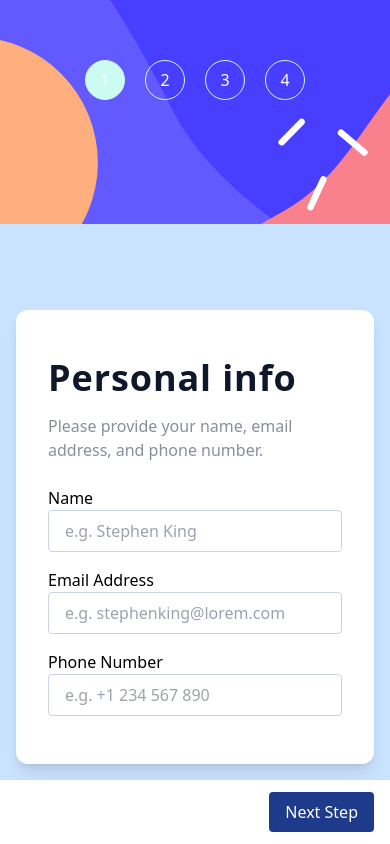
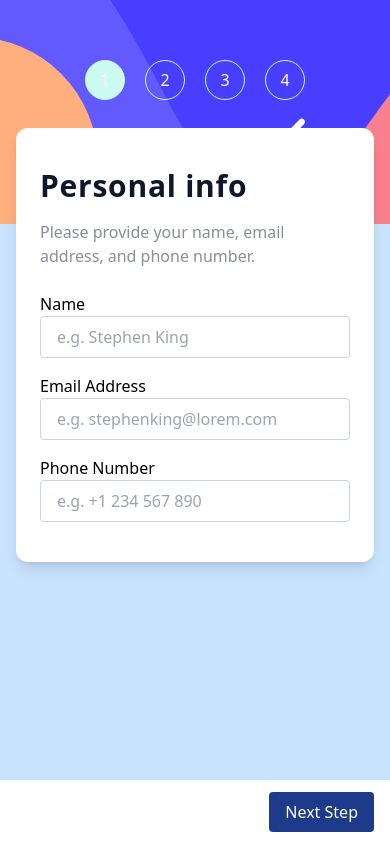
Before and after one commit to RedouaneAjgagal/multi-step-form, a React (Vite) app: page / in a window 390 px wide. Built offline with nearby package versions, Linux system fonts and the light colour scheme.

Commit message:
Finishing mobile design

```diff
--- a/src/App.tsx
+++ b/src/App.tsx
@@ -2,7 +2,7 @@ import PageContainer from "./components/PageContainer"
 function App() {
 
   return (
-    <main className="flex flex-col min-h-screen bg-blue-300/50">
+    <main className="flex flex-col bg-blue-300/50">
       <PageContainer />
     </main>
   )
--- a/src/components/PageContainer.tsx
+++ b/src/components/PageContainer.tsx
@@ -6,7 +6,7 @@ import Submit from './Submit'
 
 const PageContainer = () => {
     return (
-        <div className=' flex flex-col gap-4 justify-between min-h-screen'>
+        <div className='flex flex-col gap-4 min-h-screen'>
             <Steps />
             <Submit />
         </div>
--- a/src/components/Submit.tsx
+++ b/src/components/Submit.tsx
@@ -69,8 +69,8 @@ const Submit = () => {
         }
     }
     return (
-        <form onSubmit={submitHandler} className='flex flex-col justify-between gap-4'>
-            <section className='px-4 items-center'>
+        <form onSubmit={submitHandler} className='flex flex-col justify-between gap-4 h-full min-h-screen'>
+            <section className='px-4 items-center relative z-10 mt-32'>
                 <Card>
                     {steps.currentStep === 1 && <PersonalInfo errors={errors} />}
                     {steps.currentStep === 2 && <Plans />}
--- a/src/components/UI/Card.tsx
+++ b/src/components/UI/Card.tsx
@@ -6,7 +6,7 @@ interface Props {
 
 const Card: React.FC<Props> = (props) => {
     return (
-        <div className='px-4 py-10 bg-white rounded-xl shadow-lg w-full'>
+        <div className='px-2 py-8 bg-white rounded-xl shadow-lg w-full '>
             {props.children}
         </div>
     )
--- a/src/components/UI/Header.tsx
+++ b/src/components/UI/Header.tsx
@@ -6,8 +6,8 @@ interface Props {
 const Header: React.FC<Props> = (props) => {
     return (
         <article className='flex flex-col gap-4'>
-            <h1 className='font-bold tracking-wide text-4xl text-slate-900'>{props.title}</h1>
-            <p className='font-medium text-gray-500/80'>{props.description}</p>
+            <h1 className='font-bold tracking-wide text-3xl text-slate-900'>{props.title}</h1>
+            <p className='text-gray-500/80'>{props.description}</p>
         </article>
     )
 }
--- a/src/components/add-ons/AddOn.tsx
+++ b/src/components/add-ons/AddOn.tsx
@@ -23,14 +23,14 @@ const AddOn: React.FC<Props> = (props) => {
     }
 
     return (
-        <label htmlFor={props.id} className={`flex items-center justify-between p-4  rounded-lg cursor-pointer ${props.selected ? 'border border-indigo-700 bg-indigo-100/25' : 'border border-indigo-500/20'}`}>
-            <div className='flex gap-6 items-center relative'>
+        <label htmlFor={props.id} className={`flex items-center justify-between p-3  rounded-lg cursor-pointer ${props.selected ? 'border border-indigo-700 bg-indigo-100/25' : 'border border-indigo-500/20'}`}>
+            <div className='flex gap-3 items-center relative'>
                 <div className='flex'>
                     <input onChange={selectAddOnsHandler} type="checkbox" name="service" id={props.id} className='w-6 h-6 cursor-pointer accent-indigo-700/70' checked={props.selected ? true : false} />
                 </div>
                 <div className='flex flex-col items-start select-none'>
                     <h4 className='font-bold'>{props.addOn}</h4>
-                    <p className='text-gray-500/80'>{props.details}</p>
+                    <p className='text-gray-500/80 text-sm'>{props.details}</p>
                 </div>
             </div>
             <div>
--- a/src/components/steps/Index.tsx
+++ b/src/components/steps/Index.tsx
@@ -10,7 +10,7 @@ export const Index = () => {
         { currentStep: 4 },
     ]
     return (
-        <div style={{ backgroundImage: `url(${sidebarMobile})` }} className='bg-no-repeat bg-cover flex h-full min-h-[14rem] justify-center'>
+        <div style={{ backgroundImage: `url(${sidebarMobile})` }} className='bg-no-repeat bg-cover flex justify-center absolute h-[14rem] w-full'>
             <div className='flex gap-5 mb-16 items-center'>
                 {navigationBtns.map(btn => <NavigationBtn key={btn.currentStep} currentStep={btn.currentStep} />)}
             </div>
--- a/src/components/thank-you/Index.tsx
+++ b/src/components/thank-you/Index.tsx
@@ -5,9 +5,9 @@ export const Index = () => {
     return (
         <div className='text-center flex flex-col items-center gap-6 py-16'>
             <div>
-                <img src={icon} alt="checked-icon" />
+                <img src={icon} alt="checked-icon" className='w-16' />
             </div>
-            <h1 className='text-4xl font-bold'>Thank you!</h1>
+            <h1 className='text-3xl font-bold'>Thank you!</h1>
             <div className='text-gray-500/80 text-lg'>
                 <p>Thanks for confirming your subscription!</p>
                 <p>We home you have fun using our platform. if you ever need support, please feel free to email us at</p>
--- a/src/components/total/Plan.tsx
+++ b/src/components/total/Plan.tsx
@@ -9,7 +9,7 @@ interface Props {
 }
 
 const Plan: React.FC<Props> = (props) => {
-    const price = `$${props.price}/mo`
+    const price = `$${props.price}/${props.billing === 'yearly' ? 'yr' : 'mo'}`
     const plan = `${props.plan} (${props.billing})`
     const dipatch = useAppDispatch()
     const changePlanHandler = () => {
```
